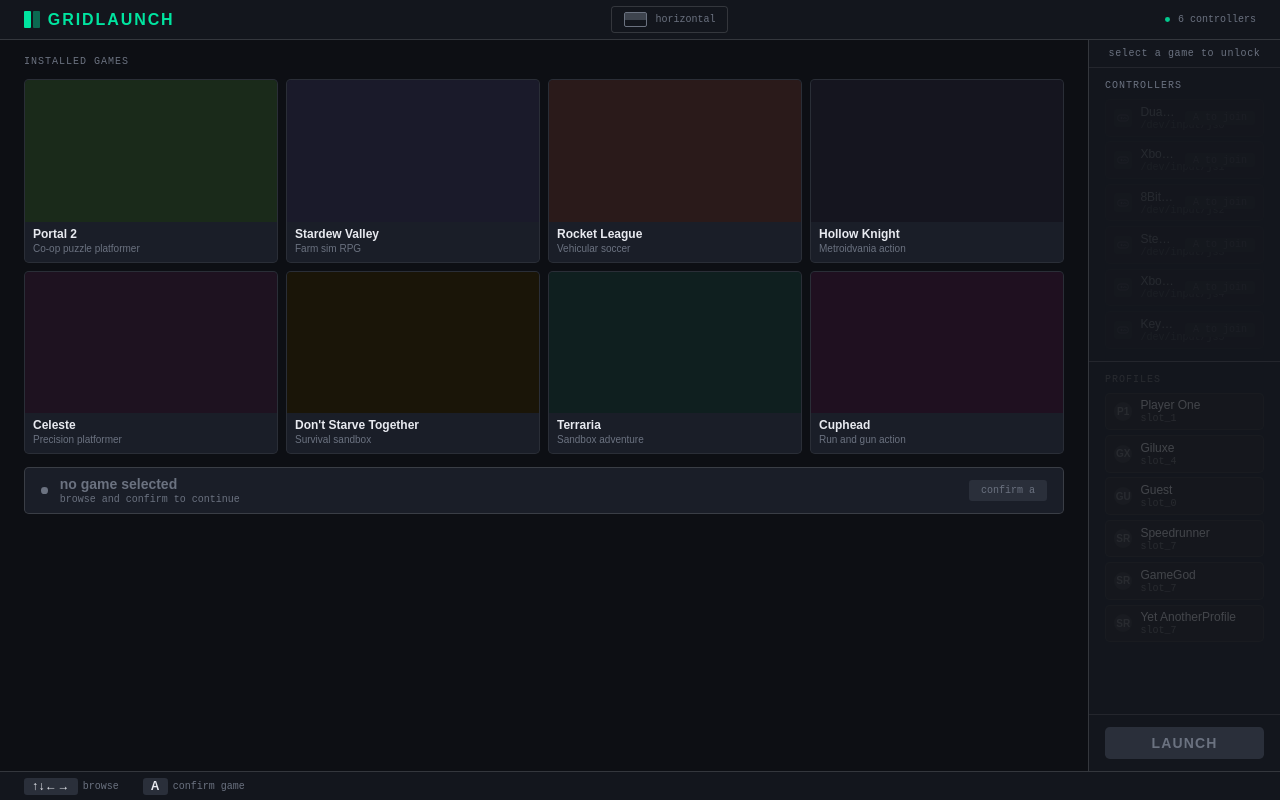
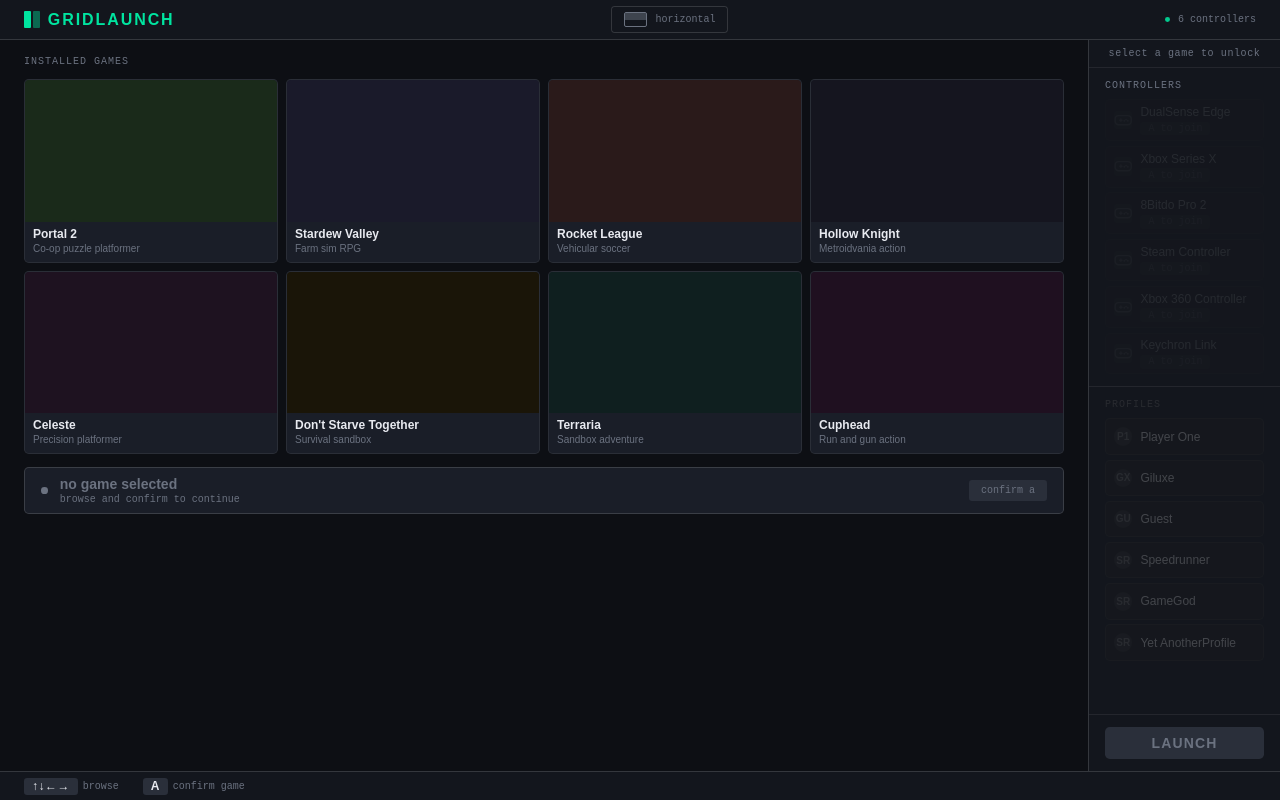
Before and after one commit to Bizangel/GridLaunch, a React (Vite) app in the folder src-ui/: page / in a window 1280 px wide. Built offline with nearby package versions, Linux system fonts and the light colour scheme.

Commit message:
Minor style changes

```diff
--- a/src-ui/src/components/ControllerList.module.css
+++ b/src-ui/src/components/ControllerList.module.css
@@ -59,29 +59,26 @@
 .info {
     flex: 1;
     min-width: 0;
+    display: flex;
+    flex-direction: column;
+    gap: calc(var(--u) * 0.15);
 }
 
 .name {
     font-size: var(--fs-sm);
     color: var(--tx);
-    white-space: nowrap;
-    overflow: hidden;
-    text-overflow: ellipsis;
-}
-
-.sub {
-    font-family: var(--font-mono);
-    font-size: var(--fs-xs);
-    color: var(--mt);
-    margin-top: 1px;
+    /* Allow wrapping — no ellipsis */
+    white-space: normal;
+    line-height: 1.2;
 }
 
 .badge {
+    display: inline-block;
+    align-self: flex-start;
     font-family: var(--font-mono);
     font-size: var(--fs-xs);
     padding: calc(var(--u) * 0.08) var(--sp-sm);
     border-radius: var(--r-sm);
     background: var(--dim);
     color: var(--mt);
-    flex-shrink: 0;
 }
--- a/src-ui/src/components/ControllerList.tsx
+++ b/src-ui/src/components/ControllerList.tsx
@@ -68,35 +68,26 @@
               className={styles.icon}
               style={color ? { background: hexToRgba(color, 0.15) } : undefined}
             >
-              <GamepadIcon color={color ?? '#6b7280'} size={12} />
+              <GamepadIcon color={color ?? '#6b7280'} size="var(--fs-md)" />
             </div>
 
             <div className={styles.info}>
               <div className={styles.name} style={color ? { color } : undefined}>
                 {ctrl.name}
               </div>
-              <div className={styles.sub}>
-                {player
-                  ? `${label} · ${player.state === 'picking' ? 'picking profile...' : 'ready'}`
-                  : ctrl.devPath}
-              </div>
-            </div>
-
               <span
                 className={styles.badge}
                 style={
                   color
-                  ? {
-                      background: hexToRgba(color, 0.18),
-                      color,
-                    }
+                    ? { background: hexToRgba(color, 0.18), color }
                     : undefined
                 }
               >
                 {!player && 'A to join'}
-              {player?.state === 'picking' && label}
-              {player?.state === 'ready' && 'ready'}
+                {player?.state === 'picking' && `${label} · picking`}
+                {player?.state === 'ready' && `${label} · ready`}
               </span>
+            </div>
           </div>
         )
       })}
--- a/src-ui/src/components/ProfileList.module.css
+++ b/src-ui/src/components/ProfileList.module.css
@@ -35,7 +35,7 @@
     display: flex;
     align-items: center;
     gap: var(--sp-sm);
-    padding: var(--sp-xs) var(--sp-sm);
+    padding: var(--sp-sm) var(--sp-sm);
     border-radius: var(--r-md);
     border: 1px solid var(--bdr);
     background: var(--surf2);
@@ -83,19 +83,14 @@
     text-overflow: ellipsis;
 }
 
-.save {
-    font-family: var(--font-mono);
-    font-size: var(--fs-xs);
-    color: var(--mt);
-    margin-top: 1px;
-}
-
 .ownerBadge {
     font-family: var(--font-mono);
     font-size: var(--fs-xs);
-    padding: calc(var(--u) * 0.08) var(--sp-xs);
+    font-weight: 600;
+    padding: calc(var(--u) * 0.08) var(--sp-sm);
     border-radius: var(--r-sm);
     flex-shrink: 0;
+    letter-spacing: 0.04em;
 }
 
 .selectHint {
--- a/src-ui/src/components/ProfileList.tsx
+++ b/src-ui/src/components/ProfileList.tsx
@@ -80,7 +80,6 @@
 
               <div className={styles.info}>
                 <div className={styles.name}>{profile.name}</div>
-                <div className={styles.save}>{profile.saveSlot}</div>
               </div>
 
               {isTaken && ownerColor && (
```
Lines whose indentation alone changed are shown as unchanged.
